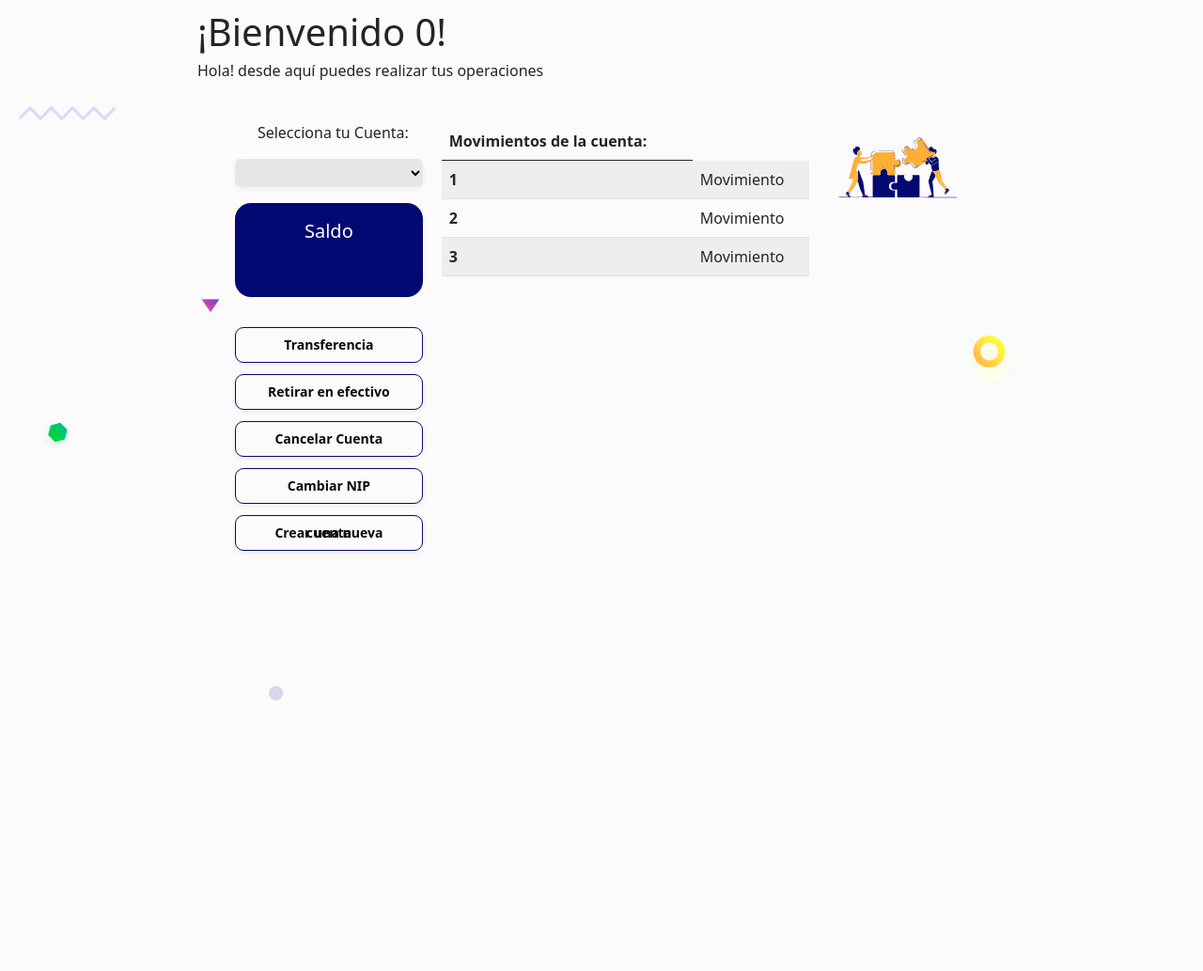
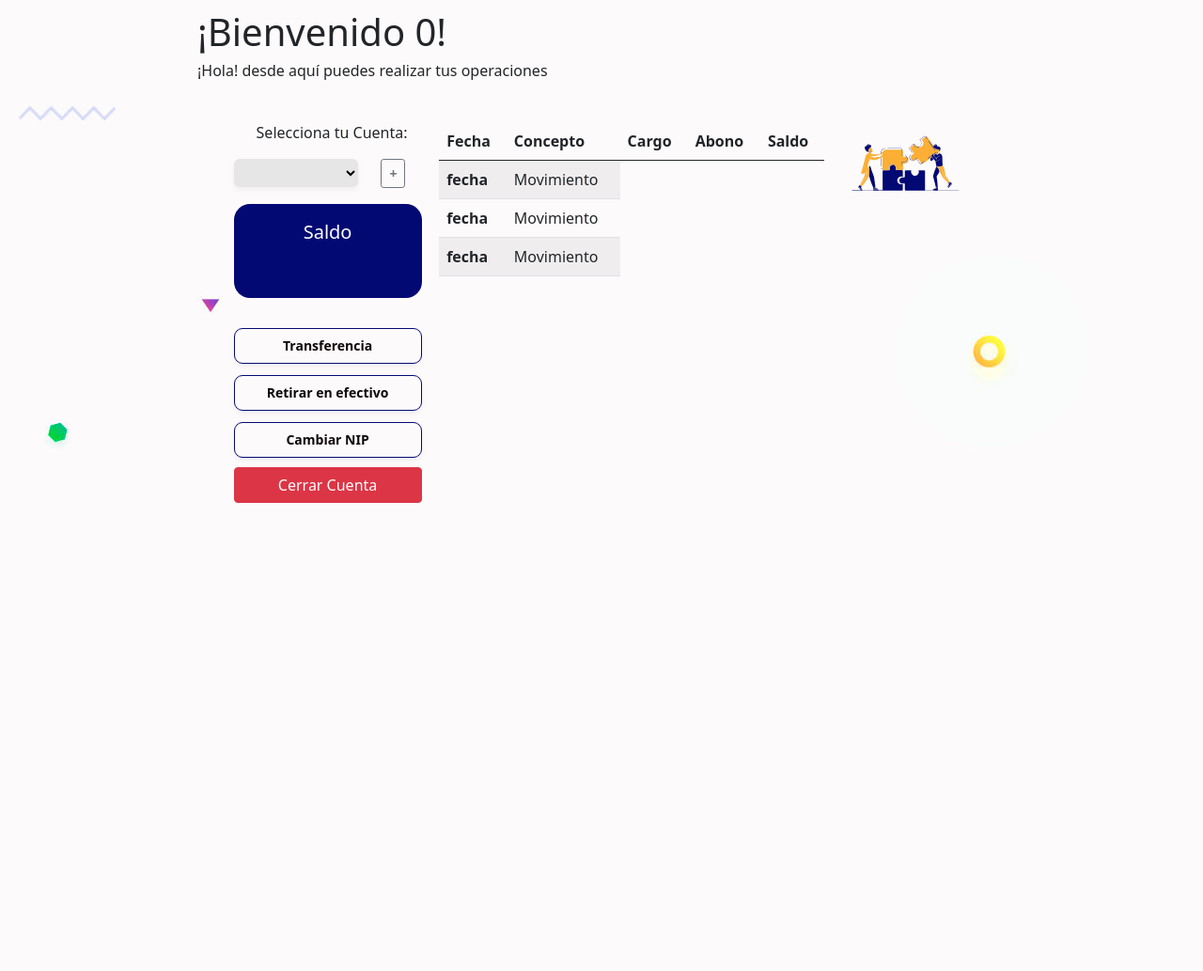
Before and after one commit to Ronaldo-Avalos/bancoco, a PHP site: page /user_dashboard.php in a window 1280 px wide. Shown: the part 80-1113 px from the top of the page at 94% size. After the commit the page ends 615 px from the top, so only its background shows below. Run offline with PHP 8.4, Linux system fonts and the light colour scheme; the visitor is signed in with stand-in values (Sample User, id 1); data that the repository does not hold is empty.

Commit message:
[FIX] Changes to user dashboard style

```diff
--- a/css/styles_User.css
+++ b/css/styles_User.css
@@ -16,7 +16,7 @@ body{
     font-size: 1.2em;
     min-height: 100%;
     padding: 90px 20px 0;
-    background: url(/images/header-background1.jpg);
+    background: url("../images/header-background1.jpg");
 }
 
 
@@ -222,8 +222,7 @@ MANERA VISUAL */
   display: grid;
   gap: 10px;
   grid-template-columns: repeat(10,auto) ;
-  grid-template-rows: repeat(5,1fr);
-
+  grid-template-rows: repeat(3,1fr);
  }
 
 
--- a/user_dashboard.php
+++ b/user_dashboard.php
@@ -44,7 +44,7 @@
     <div class="titulo">
       <h1 id="greeting">¡Bienvenido!</h1>  <!--CAMBIAR USUARIO-->
 
-      <h6>Hola! desde aquí puedes realizar tus operaciones</h6>
+      <h6>¡Hola! desde aquí puedes realizar tus operaciones</h6>
     </div>
   </header>
   <aside class="sidebar"> </aside>
@@ -54,7 +54,9 @@
       <div class="saldo">
         <div class="cuenta">
           <p class="txt" style="color: #212529;">Selecciona tu Cuenta:</p>
-            <select id="combo_cuenta">
+			<div class="row align-middle">
+			<div class="col align-middle" style="width: 70%;">
+            <select id="combo_cuenta" style="width: 100%;">
 				<?php
 
 				$sql="SELECT no_cuenta FROM cat_cuentas WHERE id_cliente=".$_SESSION['iduser'];
@@ -73,37 +75,47 @@
 				mysqli_close($con);
 				?>
             </select>
+			</div>
+			<div style="width: 30%;">
+				<a href="#" class="btn btn-outline-secondary btn-sm"><strong>+</strong></a >
+			</div>
+				</div>
         </div>
         <div class="sal">
           <h5>Saldo</h5>   <!--CAMBIAR-->
-          <p id="accountMoney"></p>  <!--CAMBIAR-->
+          <p id="accountMoney" class="money"></p>  <!--CAMBIAR-->
         </div>
 
       <div class="botones">
         <a href="#" class="btn">Transferencia</a >
         <a href="#" class="btn">Retirar en efectivo</a >
-        <a href="#" class="btn">Cancelar Cuenta</a >
         <a href="#" class="btn">Cambiar NIP</a >
-        <a href="#" class="btn">Crear una nueva cuenta</a >
-    </div>
+	  </div>
+	  <div style="width: 200px; margin: 0 auto;">
+	  <a href="#" class="btn btn-danger" style = "width: 100%;">Cerrar Cuenta</a >
+	  </div>
   </div>
       <dv class="tabla">
         <div class="tab">
           <table class="table table-striped">
-              <thead>
-              <th>Movimientos de la cuenta:  </th>
+		  <thead>
+		  <th>Fecha</th>
+		  <th>Concepto</th>
+		  <th>Cargo</th>
+		  <th>Abono</th>
+		  <th>Saldo</th>
           </thead>
           <tbody>
               <tr>
-                <th scope="row">1</th>
+                <th scope="row">fecha</th>
                 <td>Movimiento</td>  <!--CAMBIAR-->
               </tr>
               <tr>
-                <th scope="row">2</th>
+                <th scope="row">fecha</th>
                 <td>Movimiento</td>  <!--CAMBIAR-->
               </tr>
               <tr>
-                <th scope="row">3</th>
+                <th scope="row">fecha</th>
                 <td >Movimiento</td>  <!--CAMBIAR-->
 
               </tr>
@@ -114,12 +126,10 @@
 
       </dv>
       <div class="img">
-        <img src="/images/people.svg" alt="">
+        <img src="images/people.svg" alt="">
 
       </div>
 	</article>
-
-    <footer class="footer"> </footer>
   </body>
 
 	<script>
@@ -137,6 +147,7 @@
 
 		};
 
+
 		$('#combo_cuenta').change(function() {
 			$.ajax({
 				url: "lib_php/getAccountData.php",
@@ -144,9 +155,16 @@
 					account: $(this).val()
 				},
 				success: function( result ) {
-					$( "#accountMoney" ).html(result);
+					$( "#accountMoney" ).html(formatter.format(result));
 					}
 			});
+			format_number();
 		});
+
+		const formatter = new Intl.NumberFormat('es-MX', {
+		  style: 'currency',
+		  currency: 'MXN',
+		  minimumFractionDigits: 2
+		})
 	</script>
 </html>
```
